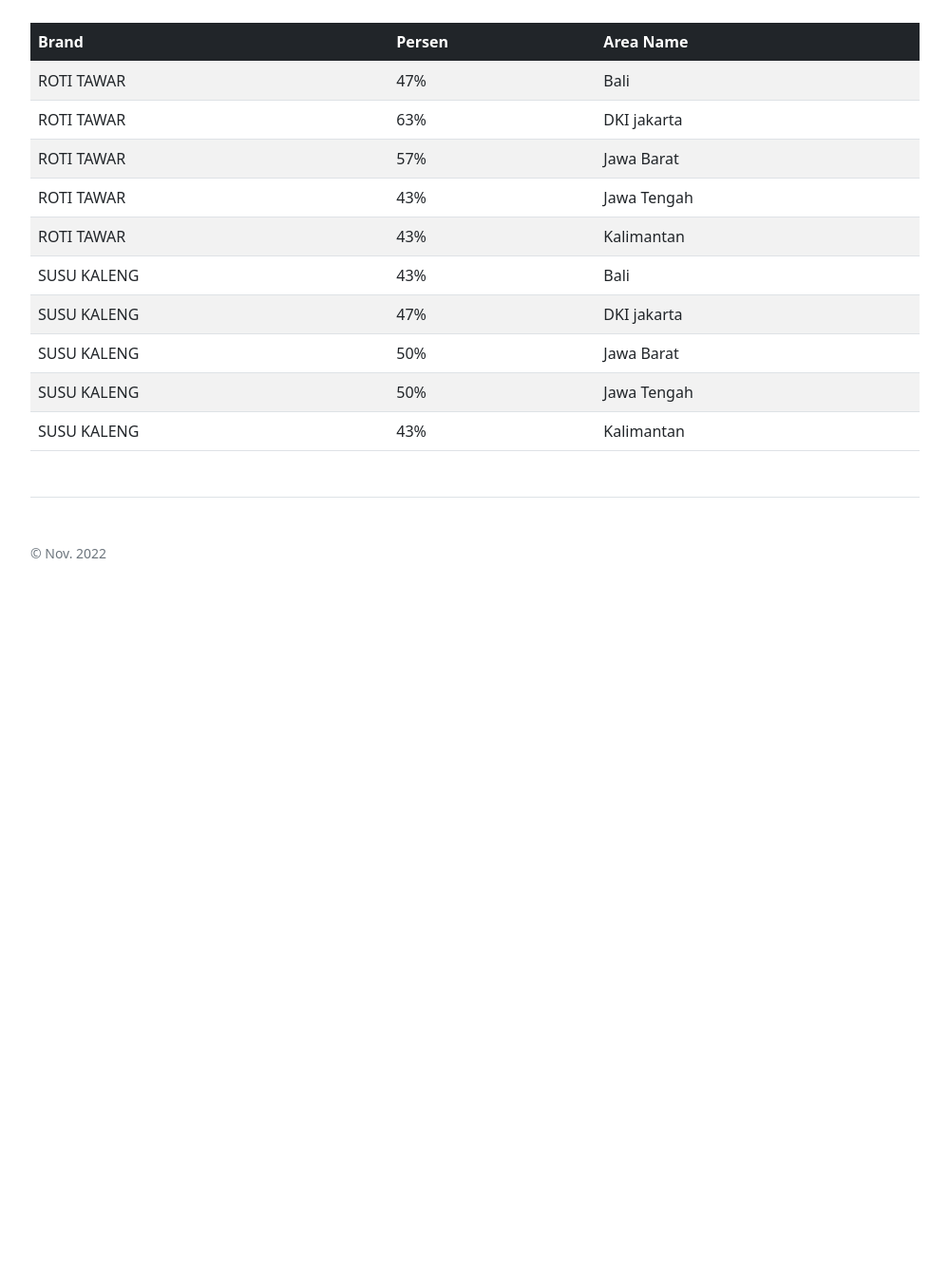
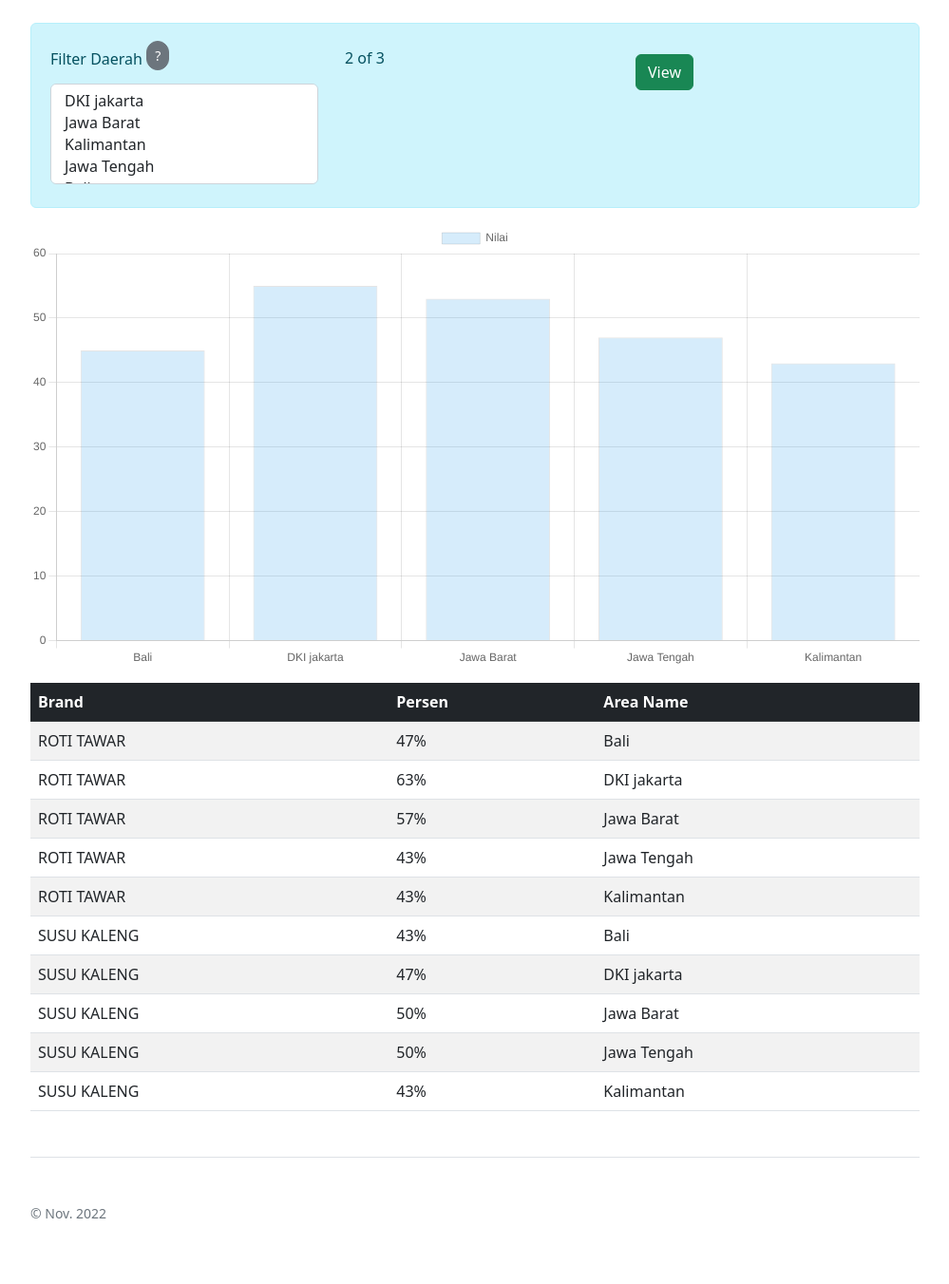
Before and after one commit to ilham513/pijarus, a CodeIgniter app: page /pijarus/ in a window 1280 px wide. Shown: the part 69-1421 px from the top of the page at 95% size, without its empty margins (140-1139 px from the left). Before the commit the page ends 657 px from the top, so only its background shows below. Run offline with CodeIgniter, Linux system fonts and the light colour scheme; data comes from the database, SQL or seed files in the repository.

Commit message:
update dari pc

```diff
--- a/application/config/config.php
+++ b/application/config/config.php
@@ -23,7 +23,7 @@ defined('BASEPATH') OR exit('No direct script access allowed');
 | a PHP script and you can easily do that on your own.
 |
 */
-$config['base_url'] = 'http://localhost/pitjarus';
+$config['base_url'] = 'http://localhost/pijarus';
 
 /*
 |--------------------------------------------------------------------------
--- a/application/controllers/Welcome.php
+++ b/application/controllers/Welcome.php
@@ -8,9 +8,19 @@ class Welcome extends CI_Controller {
 		$this->load->model('DataModel');
 	}
 
-	public function index()
+	public function index($daerah=null)
 	{
-		$data['data_produk'] = $this->DataModel->get_data();
+		$data['data_produk'] = $this->DataModel->get_data($daerah);
+		$data['list_daerah'] = $this->DataModel->get_daerah();
+		$data['tabel'] = $this->DataModel->get_tabel($daerah);
+
 		$this->load->view('welcome_message', $data);
 	}
+
+	public function go()
+	{
+		$list_daerah = $this->input->post('list_daerah');
+		$list_daerah = implode(".",$list_daerah);
+		redirect(site_url('Welcome/index/'.$list_daerah), 'refresh');
+	}
 }
--- a/application/models/DataModel.php
+++ b/application/models/DataModel.php
@@ -1,8 +1,16 @@
 <?php
 class DataModel extends CI_Model {
-	public function get_data(){
-		$query = $this->db->query('
-			SELECT COUNT(*) AS "row", SUM(report_product.compliance) AS "sum", product_brand.brand_name, store_area.area_name
+	public function get_data($daerah){
+
+		if($daerah != null){
+			$daerah = str_replace(".",",",$daerah);
+			$filter_daerah = "WHERE store.area_id IN ($daerah)";
+		}else{
+			$filter_daerah = "";
+		}
+
+		$query = $this->db->query("
+			SELECT COUNT(*) AS 'row', SUM(report_product.compliance) AS 'sum', product_brand.brand_name, store_area.area_name
 			FROM report_product
 			INNER JOIN store
 			ON report_product.store_id = store.store_id
@@ -12,8 +20,39 @@ class DataModel extends CI_Model {
 			ON report_product.product_id = product.product_id
 			INNER JOIN product_brand
 			ON product.brand_id = product_brand.brand_id
+			$filter_daerah
 			GROUP BY product_brand.brand_name, store_area.area_name
-		');
+		");
+
+		return $query->result();
+	}
+
+	public function get_tabel($daerah){
+
+		if($daerah != null){
+			$daerah = str_replace(".",",",$daerah);
+			$filter_daerah = "WHERE store.area_id IN ($daerah)";
+		}else{
+			$filter_daerah = "";
+		}
+
+		$query = $this->db->query("
+			SELECT COUNT(*) AS 'row', SUM(report_product.compliance) AS 'sum',store_area.area_name FROM report_product
+			INNER JOIN store
+			ON report_product.store_id = store.store_id
+			INNER JOIN store_area
+			ON store.area_id = store_area.area_id
+			$filter_daerah
+			GROUP BY store_area.area_name;
+		");
+
+		return $query->result();
+	}
+
+	public function get_daerah(){
+		$query = $this->db->query("
+			SELECT * FROM store_area
+		");
 
 		return $query->result();
 	}
--- a/application/views/welcome_message.php
+++ b/application/views/welcome_message.php
@@ -11,7 +11,12 @@ defined('BASEPATH') OR exit('No direct script access allowed');
     <title>Visualisasi Data Penjualan</title>
 
     <!-- Bootstrap core CSS -->
-	<link href="https://getbootstrap.com/docs/5.0/dist/css/bootstrap.min.css" rel="stylesheet" integrity="sha384-EVSTQN3/azprG1Anm3QDgpJLIm9Nao0Yz1ztcQTwFspd3yD65VohhpuuCOmLASjC" crossorigin="anonymous">
+	<script src="https://cdn.jsdelivr.net/npm/chart.js"></script>
+	<link href="https://cdn.jsdelivr.net/npm/bootstrap@5.2.2/dist/css/bootstrap.min.css" rel="stylesheet" integrity="sha384-Zenh87qX5JnK2Jl0vWa8Ck2rdkQ2Bzep5IDxbcnCeuOxjzrPF/et3URy9Bv1WTRi" crossorigin="anonymous">
+	<script src="https://cdn.jsdelivr.net/npm/bootstrap@5.2.2/dist/js/bootstrap.bundle.min.js" integrity="sha384-OERcA2EqjJCMA+/3y+gxIOqMEjwtxJY7qPCqsdltbNJuaOe923+mo//f6V8Qbsw3" crossorigin="anonymous"></script>
+	<script src="https://cdn.jsdelivr.net/npm/@popperjs/core@2.11.6/dist/umd/popper.min.js" integrity="sha384-oBqDVmMz9ATKxIep9tiCxS/Z9fNfEXiDAYTujMAeBAsjFuCZSmKbSSUnQlmh/jp3" crossorigin="anonymous"></script>
+	<script src="https://cdn.jsdelivr.net/npm/bootstrap@5.2.2/dist/js/bootstrap.min.js" integrity="sha384-IDwe1+LCz02ROU9k972gdyvl+AESN10+x7tBKgc9I5HFtuNz0wWnPclzo6p9vxnk" crossorigin="anonymous"></script>
+
 
     <style>
 	.bd-placeholder-img {
@@ -49,7 +54,32 @@ defined('BASEPATH') OR exit('No direct script access allowed');
   </header>
 
   <main>
-	  <table class="table table-striped table-hover">
+	  <div class="container mb-3 alert alert-info p-4 px-3 rounded">
+		<form method="post" action="<?= site_url('Welcome/go/')?>">
+		<div class="row">
+			<div class="col px-3">
+				<p class="mb-2">Filter Daerah <sup><button type="button" class="btn rounded-pill btn-sm btn-secondary" data-bs-toggle="tooltip" data-bs-placement="top" title="Gunakan ctrl untuk multiple choice">?</button><sup></p>
+				  <select name="list_daerah[]" class="form-select" multiple>
+				  <?php foreach($list_daerah as $row): ?>
+					  <option value="<?= $row->area_id ?>"><?= $row->area_name ?></option>
+				  <?php endforeach; ?>
+				  </select>
+			</div>
+			<div class="col">
+			  2 of 3
+			</div>
+			<div class="col">
+			  <button type="submit" class="btn mt-2 btn-success">View</button>
+			</div>
+		</div>
+		</form>
+	  </div>
+
+	<div class="mb-3">
+	  <canvas id="myChart"></canvas>
+	</div>
+
+	  <table class="table mt-3 table-striped table-hover">
 	  <thead class="table-dark">
 		<tr>
 		  <th scope="col">Brand</th>
@@ -74,5 +104,46 @@ defined('BASEPATH') OR exit('No direct script access allowed');
   </footer>
 </div>
 
+<script>
+<?php
+foreach($tabel as $row){
+	$area[] = $row->area_name;
+	$persen[] = round($row->sum / $row->row * 100);
+}
+$js_area = json_encode($area);
+$js_persen = json_encode($persen);
+?>
+
+const ctx = document.getElementById('myChart').getContext('2d');
+const myChart = new Chart(ctx, {
+    type: 'bar',
+    data: {
+        labels: <?=$js_area?>,
+        datasets: [{
+            label: 'Nilai',
+            data: <?=$js_persen?>,
+            backgroundColor: [
+                'rgba(54, 162, 235, 0.2)'
+            ],
+            borderWidth: 1
+        }]
+    },
+    options: {
+        scales: {
+            y: {
+                beginAtZero: true
+            }
+        }
+    }
+});
+
+var tooltipTriggerList = [].slice.call(document.querySelectorAll('[data-bs-toggle="tooltip"]'))
+var tooltipList = tooltipTriggerList.map(function (tooltipTriggerEl) {
+  return new bootstrap.Tooltip(tooltipTriggerEl)
+})
+
+</script>
+
+
   </body>
 </html>
```
Also changed, not shown: README.md.
